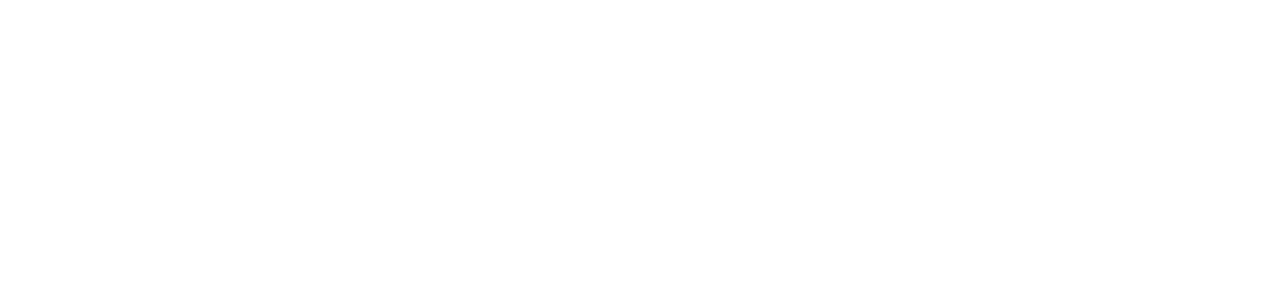
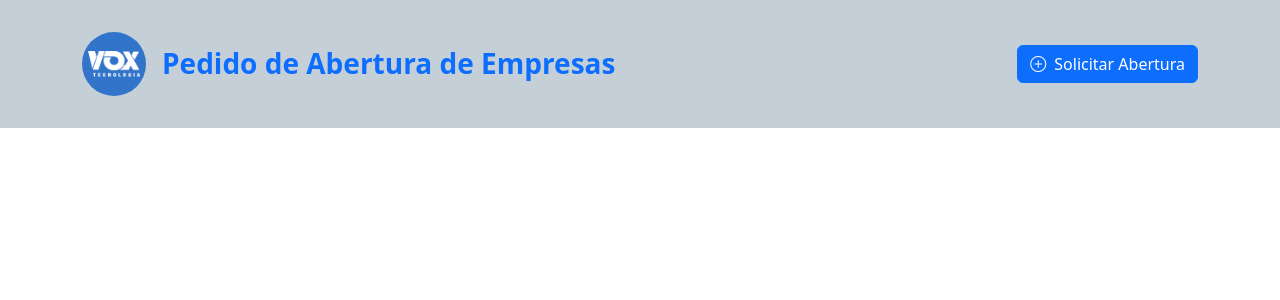
Before and after one commit to theluanz/abertura-de-empresa-vox, an Angular app: page / in a window 1280 px wide. Shown: the top 300 px of the page. Built offline with nearby package versions, Linux system fonts and the light colour scheme.

Commit message:
Header com signal

```diff
--- a/angular.json
+++ b/angular.json
@@ -49,9 +49,14 @@
               {
                 "glob": "**/*",
                 "input": "public"
-              }
+              },
+              "src/assets"
             ],
-            "styles": ["node_modules/bootstrap/dist/css/bootstrap.min.css", "src/styles.scss"],
+            "styles": [
+              "node_modules/bootstrap/dist/css/bootstrap.min.css",
+              "node_modules/bootstrap-icons/font/bootstrap-icons.css",
+              "src/styles.scss"
+            ],
             "scripts": []
           },
           "configurations": {
--- a/package.json
+++ b/package.json
@@ -21,6 +21,7 @@
     "@angular/router": "^19.2.0",
     "@popperjs/core": "^2.11.8",
     "bootstrap": "^5.3.7",
+    "bootstrap-icons": "^1.13.1",
     "ngx-bootstrap": "^19.0.2",
     "rxjs": "~7.8.0",
     "tslib": "^2.3.0",
--- a/src/app/app.component.html
+++ b/src/app/app.component.html
@@ -1 +1,3 @@
+<app-header />
+
 <router-outlet />
--- a/src/app/app.component.ts
+++ b/src/app/app.component.ts
@@ -1,10 +1,11 @@
 import { Component } from '@angular/core';
 import { RouterOutlet } from '@angular/router';
 import { SharedModule } from './shared/shared.module';
+import { HeaderComponent } from './shared/header/header.component';
 
 @Component({
   selector: 'app-root',
-  imports: [RouterOutlet, SharedModule],
+  imports: [RouterOutlet, SharedModule, HeaderComponent],
   templateUrl: './app.component.html',
   styleUrl: './app.component.scss',
 })
--- /dev/null
+++ b/src/app/core/services/header-state.service.ts
@@ -0,0 +1,9 @@
+import { Injectable, signal } from '@angular/core';
+
+@Injectable({
+  providedIn: 'root',
+})
+export class HeaderStateService {
+  title = signal<string>('Pedido de Abertura de Empresas');
+  showActionButton = signal<boolean>(true);
+}
--- /dev/null
+++ b/src/app/modules/empresas/empresas-list/empresas-list.component.html
@@ -0,0 +1 @@
+<p>empresas-list works!</p>
--- /dev/null
+++ b/src/app/shared/header/header.component.html
@@ -0,0 +1,19 @@
+<header class="header_scss">
+  <div class="container-xl d-flex justify-content-between align-items-center">
+    <div class="d-flex align-items-center gap-3">
+      <div class="divLogo_scss d-flex align-items-center justify-content-center rounded-circle">
+        <img src="assets/logo.png" alt="Logo" class="logo_scss" />
+      </div>
+      <h1 class="h3 text-primary mb-0 fw-bold">{{ header.title() }}</h1>
+    </div>
+
+    <button
+      *ngIf="header.showActionButton()"
+      class="btn btn-primary d-flex align-items-center gap-2"
+      (click)="goToNovoPedido()"
+    >
+      <i class="bi bi-plus-circle"></i>
+      Solicitar Abertura
+    </button>
+  </div>
+</header>
--- /dev/null
+++ b/src/app/shared/header/header.component.scss
@@ -0,0 +1,16 @@
+.header_scss {
+  background-color: #c5cfd8;
+  padding: 2em 0em;
+}
+
+.logo_scss {
+  max-width: 80%;
+  max-height: 80%;
+  object-fit: cover;
+}
+
+.divLogo_scss {
+  height: 64px;
+  width: 64px;
+  background-color: #3174c9;
+}
--- /dev/null
+++ b/src/app/shared/header/header.component.ts
@@ -0,0 +1,20 @@
+/* eslint-disable @angular-eslint/prefer-inject */
+import { Component } from '@angular/core';
+import { HeaderStateService } from '../../core/services/header-state.service';
+import { SharedModule } from '../shared.module';
+
+@Component({
+  selector: 'app-header',
+
+  standalone: true,
+  imports: [SharedModule],
+  templateUrl: './header.component.html',
+  styleUrl: './header.component.scss',
+})
+export class HeaderComponent {
+  constructor(public readonly header: HeaderStateService) {}
+
+  goToNovoPedido(): void {
+    // seu redirecionamento aqui
+  }
+}
```
Also changed, not shown: src/app/modules/empresas/empresas-list/empresas-list.component.ts (added, +11 -0 lines), src/app/modules/empresas/empresas.module.ts (added, +9 -0 lines), src/app/modules/empresas/empresas-list/empresas-list.component.scss (added), src/assets/logo.png (added), 1 other file (tests, documents, lock files or other folders).
